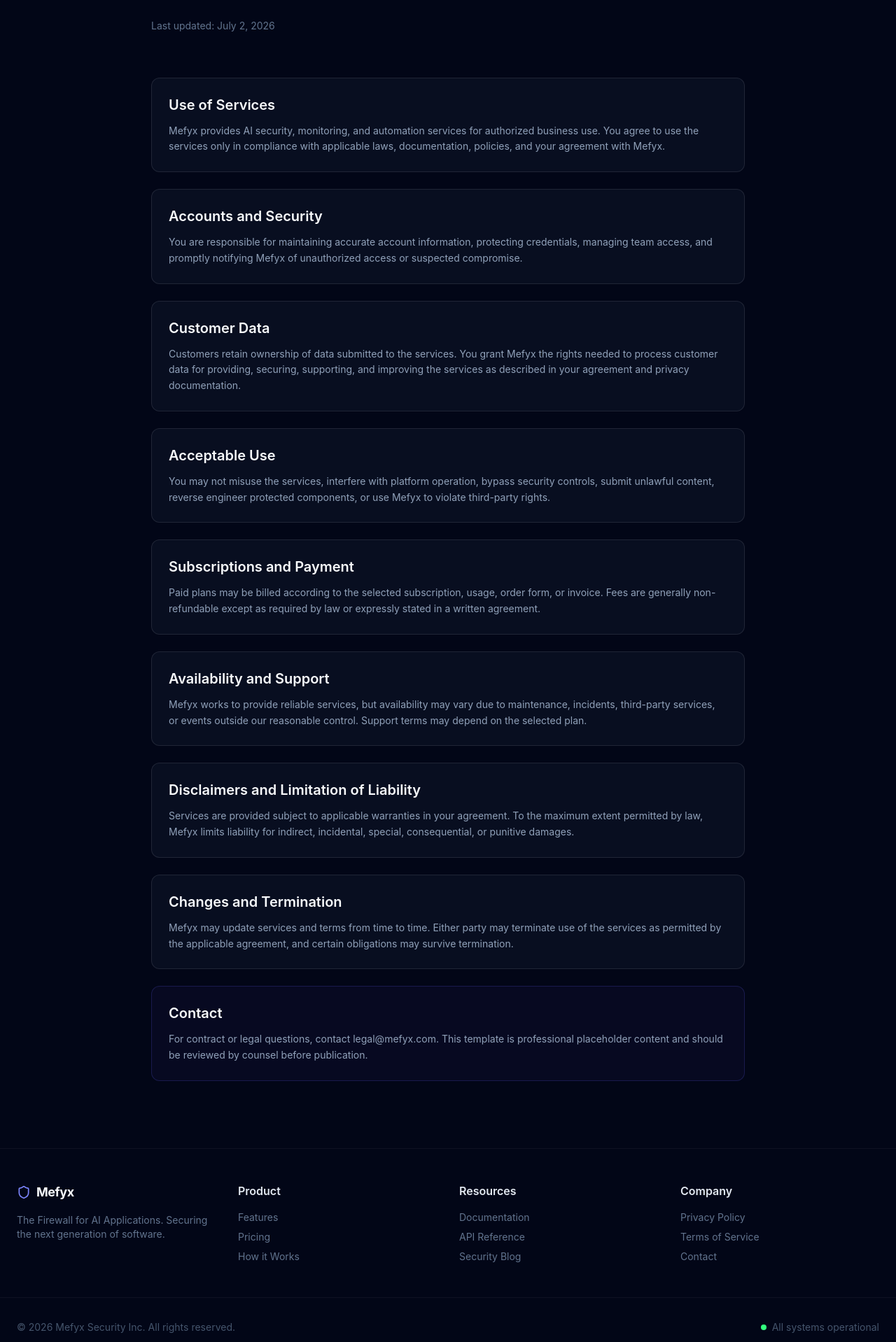
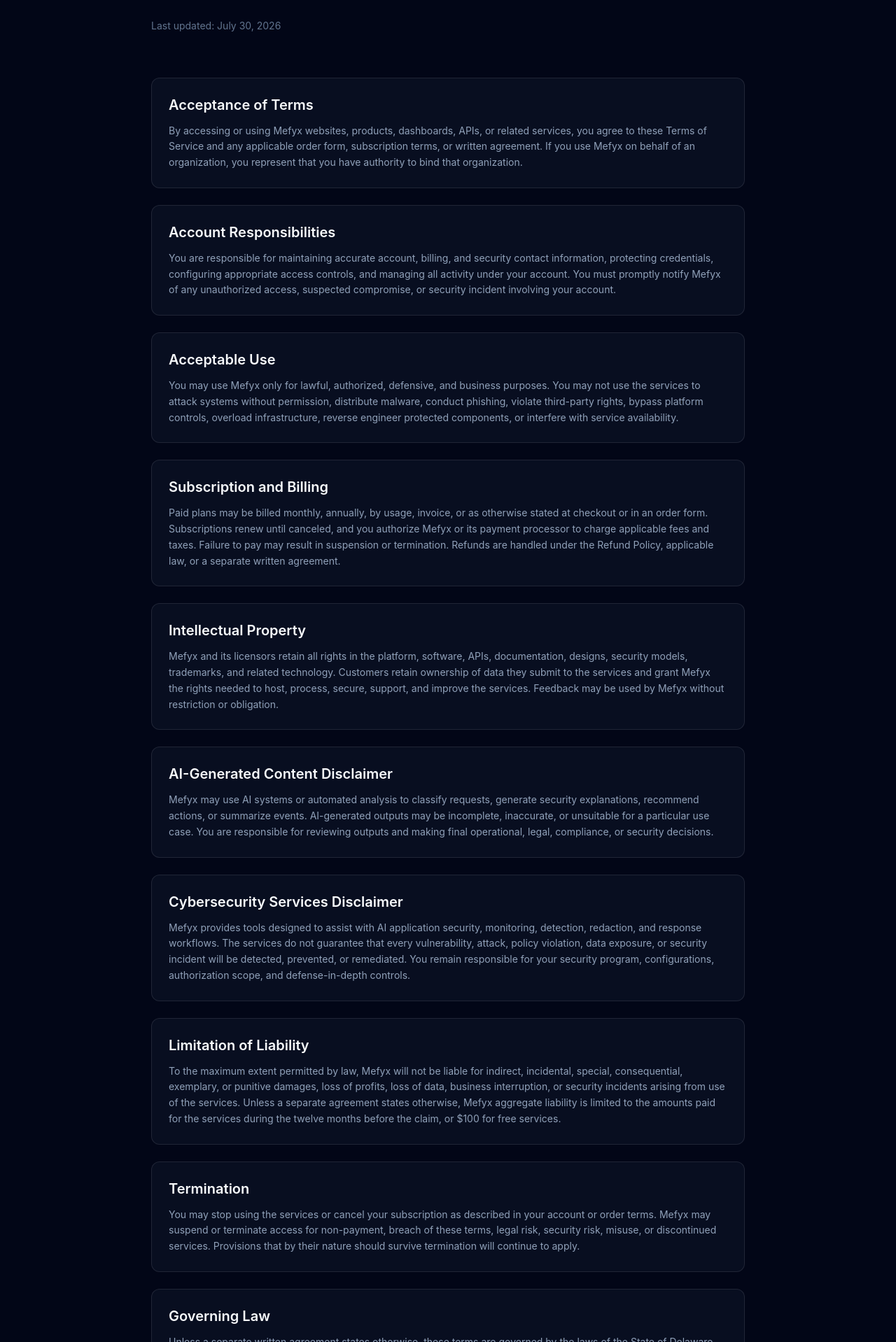
Before and after one commit to muhammadfarhanu12-ship-it/Sentinel-core, a React (Vite) app in the folder frontend/: page /terms-of-service in a window 1280 px wide. Shown: the part 302-2220 px from the top of the page at 70% size. Built offline with nearby package versions, Linux system fonts and the light colour scheme; no server answers.

Commit message:
feat: add Terms of Service, Privacy Policy, and Refund Policy pages

```diff
--- a/frontend/seo.config.ts
+++ b/frontend/seo.config.ts
@@ -6,7 +6,7 @@
 
 export const ROBOTS_NOINDEX = 'noindex, nofollow';
 
-export const CRAWLABLE_PUBLIC_ROUTES = ['/'];
+export const CRAWLABLE_PUBLIC_ROUTES = ['/', '/terms', '/privacy', '/refunds'];
 
 export const AUTH_ROUTE_PATHS = [
   '/signin',
--- a/frontend/src/App.tsx
+++ b/frontend/src/App.tsx
@@ -21,6 +21,7 @@
 import Blog from './pages/Blog';
 import Contact from './pages/Contact';
 import PrivacyPolicy from './pages/PrivacyPolicy';
+import RefundPolicy from './pages/RefundPolicy';
 import TermsOfService from './pages/TermsOfService';
 import SignIn from './pages/auth/SignIn';
 import SignUp from './pages/auth/SignUp';
@@ -71,8 +72,11 @@
           <Route path="/docs" element={<Docs />} />
           <Route path="/blog" element={<Blog />} />
           <Route path="/contact" element={<Contact />} />
-          <Route path="/privacy-policy" element={<PrivacyPolicy />} />
-          <Route path="/terms-of-service" element={<TermsOfService />} />
+          <Route path="/privacy" element={<PrivacyPolicy />} />
+          <Route path="/privacy-policy" element={<PrivacyPolicy canonicalPath="/privacy-policy" />} />
+          <Route path="/refunds" element={<RefundPolicy />} />
+          <Route path="/terms" element={<TermsOfService />} />
+          <Route path="/terms-of-service" element={<TermsOfService canonicalPath="/terms-of-service" />} />
           <Route path="/signin" element={<NoIndexRoute><SignIn /></NoIndexRoute>} />
           <Route path="/signup" element={<NoIndexRoute><SignUp /></NoIndexRoute>} />
           <Route path="/forgot-password" element={<NoIndexRoute><ForgotPassword /></NoIndexRoute>} />
--- a/frontend/src/components/layout/PublicLayout.tsx
+++ b/frontend/src/components/layout/PublicLayout.tsx
@@ -70,8 +70,9 @@
           <div>
             <h2 className="font-semibold text-slate-200 mb-4">Company</h2>
             <ul className="space-y-2 text-sm text-slate-500">
-              <li><Link to="/privacy-policy" className={footerLinkClass}>Privacy Policy</Link></li>
-              <li><Link to="/terms-of-service" className={footerLinkClass}>Terms of Service</Link></li>
+              <li><Link to="/privacy" className={footerLinkClass}>Privacy Policy</Link></li>
+              <li><Link to="/terms" className={footerLinkClass}>Terms of Service</Link></li>
+              <li><Link to="/refunds" className={footerLinkClass}>Refund Policy</Link></li>
               <li><Link to="/contact" className={footerLinkClass}>Contact</Link></li>
             </ul>
           </div>
--- a/frontend/src/pages/PrivacyPolicy.tsx
+++ b/frontend/src/pages/PrivacyPolicy.tsx
@@ -5,41 +5,49 @@
 const sections = [
   {
     title: 'Information We Collect',
-    body: 'We may collect account details, business contact information, billing information, product usage data, device and log information, and content submitted to Mefyx services for security analysis. Customers are responsible for ensuring they have appropriate rights to submit data to the platform.',
+    body: 'We may collect information that you provide directly, information generated through use of the services, device and log information, billing-related details, communications with Mefyx, and content submitted to the platform for AI security analysis. Customers are responsible for ensuring they have appropriate rights to submit data to Mefyx.',
   },
   {
-    title: 'How We Use Information',
-    body: 'We use information to provide and improve Mefyx services, authenticate users, process payments, monitor platform reliability, detect abuse, support customers, communicate product updates, and meet legal and security obligations.',
+    title: 'Account Information',
+    body: 'Account information may include names, email addresses, company names, roles, authentication details, team membership, billing contacts, support requests, and security settings. We use this information to create accounts, authenticate users, manage access, provide support, process subscriptions, and communicate service-related updates.',
   },
   {
-    title: 'Security and Retention',
-    body: 'We apply administrative, technical, and organizational safeguards designed to protect customer information. We retain information for as long as needed to provide services, comply with legal obligations, resolve disputes, and enforce agreements.',
+    title: 'Usage Analytics',
+    body: 'We may collect product usage analytics, feature interactions, API request metadata, performance metrics, error reports, security event summaries, and aggregated trends. We use this information to operate, secure, debug, measure, and improve Mefyx services and to detect abuse or misuse.',
   },
   {
-    title: 'Sharing and Processors',
-    body: 'We may share information with trusted service providers that support hosting, analytics, payments, communication, security, and customer operations. We do not sell personal information. We may disclose information when required by law or to protect rights, users, and services.',
+    title: 'Cookies',
+    body: 'Mefyx may use cookies, local storage, and similar technologies to keep users signed in, remember preferences, measure website performance, understand visitor behavior, protect sessions, and improve the website. Browser settings may allow you to block or delete cookies, but some features may not work properly without them.',
   },
   {
-    title: 'Customer Controls',
-    body: 'Customers may request access, correction, export, or deletion of eligible personal information, subject to contractual, legal, and security requirements. Account administrators can manage team access and security settings inside the product.',
+    title: 'Security',
+    body: 'We use administrative, technical, and organizational safeguards designed to protect information, including access controls, encryption where appropriate, monitoring, logging, and security review practices. No method of transmission or storage is completely secure, and customers should also protect their credentials, devices, and integrations.',
   },
   {
-    title: 'International Transfers',
-    body: 'Mefyx may process information in locations where we or our service providers operate. When required, we use appropriate safeguards for international data transfers.',
+    title: 'Data Retention',
+    body: 'We retain information for as long as needed to provide services, maintain accounts, meet legal and tax obligations, resolve disputes, enforce agreements, prevent abuse, and preserve security records. Retention periods may vary by data type, account settings, subscription status, legal requirements, and customer instructions.',
   },
   {
-    title: 'Changes to This Policy',
-    body: 'We may update this Privacy Policy from time to time. Material changes will be reflected by updating the effective date or providing additional notice when appropriate.',
+    title: 'Third-Party Services',
+    body: 'We may use trusted third-party providers for hosting, infrastructure, analytics, payment processing, email delivery, customer support, security monitoring, and similar business operations. These providers may process information only as needed to perform services for Mefyx. We do not sell personal information.',
+  },
+  {
+    title: 'User Rights',
+    body: 'Depending on your location and relationship with Mefyx, you may have rights to access, correct, export, delete, restrict, or object to certain processing of personal information. Account administrators can manage team access and product settings, and eligible requests may be sent to Mefyx for review subject to legal, contractual, and security requirements.',
   },
 ];
 
-export default function PrivacyPolicy() {
+type PrivacyPolicyProps = {
+  canonicalPath?: string;
+};
+
+export default function PrivacyPolicy({ canonicalPath = '/privacy' }: PrivacyPolicyProps) {
   return (
     <PublicLayout>
       <SEO
         title="Mefyx Privacy Policy | Data Protection and Platform Privacy"
-        description="Read the Mefyx Privacy Policy for information about data collection, platform usage, security safeguards, sharing, retention, and customer privacy rights."
-        path="/privacy-policy"
+        description="Read the Mefyx Privacy Policy for information about data collection, account information, analytics, cookies, security, retention, third-party services, and user rights."
+        path={canonicalPath}
       />
 
       <section className="pt-32 pb-16 px-6 max-w-4xl mx-auto">
@@ -51,7 +59,7 @@
         <p className="text-slate-400 text-lg leading-relaxed">
           This Privacy Policy explains how Mefyx Security Inc. collects, uses, protects, and shares information when customers and visitors use Mefyx websites, products, and services.
         </p>
-        <p className="text-sm text-slate-500 mt-6">Last updated: July 2, 2026</p>
+        <p className="text-sm text-slate-500 mt-6">Last updated: July 30, 2026</p>
       </section>
 
       <section className="pb-24 px-6 max-w-4xl mx-auto">
@@ -65,7 +73,7 @@
           <article className="rounded-xl border border-indigo-500/20 bg-indigo-950/20 p-6">
             <h2 className="text-xl font-semibold mb-3">Contact</h2>
             <p className="text-sm text-slate-400 leading-relaxed">
-              For privacy questions, contact Mefyx at privacy@mefyx.com or write to Mefyx Security Inc. This template is provided for professional placeholder purposes and should be reviewed by counsel before publication.
+              For privacy questions or rights requests, contact Mefyx at <a href="mailto:privacy@mefyx.com" className="text-indigo-300 hover:text-indigo-200 transition-colors">privacy@mefyx.com</a> or through the contact options available on the Mefyx website.
             </p>
           </article>
         </div>
--- /dev/null
+++ b/frontend/src/pages/RefundPolicy.tsx
@@ -0,0 +1,71 @@
+import { FileText } from 'lucide-react';
+import { SEO } from '../components/SEO';
+import { PublicLayout } from '../components/layout/PublicLayout';
+
+const sections = [
+  {
+    title: 'Subscription Billing',
+    body: 'Mefyx subscriptions may be billed through monthly plans, annual plans, usage-based charges, invoices, or other terms shown at checkout or in a signed order form. By purchasing a paid plan, you authorize Mefyx or its payment processor to charge the applicable fees, taxes, and renewal amounts for your selected subscription.',
+  },
+  {
+    title: 'Monthly and Annual Subscriptions',
+    body: 'Monthly subscriptions renew each month until canceled. Annual subscriptions renew each year until canceled and may be priced differently from month-to-month plans. Unless a checkout page, order form, or written agreement states otherwise, subscription fees are charged in advance for the selected billing period.',
+  },
+  {
+    title: 'Cancellation Process',
+    body: 'You may cancel a subscription from your account billing settings when available or by contacting Mefyx support. Cancellation stops future renewals, but access to paid features may continue until the end of the current billing period unless otherwise stated in your plan or agreement.',
+  },
+  {
+    title: 'Refund Eligibility',
+    body: 'Fees are generally non-refundable once a subscription period begins, except where required by law, expressly stated in a written agreement, or approved by Mefyx. Refund requests may be reviewed based on the billing event, account status, service access, usage, applicable plan terms, and whether the request relates to a first-time purchase, billing error, or service issue.',
+  },
+  {
+    title: 'Duplicate or Accidental Payments',
+    body: 'If you believe you were charged twice, charged accidentally, or billed for an incorrect amount, contact support with the account email, invoice or receipt number, charge date, and a brief description of the issue. Confirmed duplicate or accidental payments may be refunded or credited as appropriate.',
+  },
+  {
+    title: 'Contact Support',
+    body: 'For billing, cancellation, or refund questions, contact Mefyx support. We may need account ownership verification before discussing billing details or processing a request.',
+  },
+];
+
+export default function RefundPolicy() {
+  return (
+    <PublicLayout>
+      <SEO
+        title="Mefyx Refund Policy | Subscription Billing and Cancellations"
+        description="Review the Mefyx Refund Policy for monthly and annual subscriptions, cancellation process, refund eligibility, duplicate payments, and billing support."
+        path="/refunds"
+      />
+
+      <section className="pt-32 pb-16 px-6 max-w-4xl mx-auto">
+        <span className="inline-flex items-center space-x-2 bg-indigo-500/10 border border-indigo-500/20 rounded-full px-3 py-1 text-xs font-medium text-indigo-300 mb-6">
+          <FileText className="w-3.5 h-3.5" />
+          <span>Legal</span>
+        </span>
+        <h1 className="text-4xl md:text-5xl font-bold tracking-tight mb-5">Refund Policy</h1>
+        <p className="text-slate-400 text-lg leading-relaxed">
+          This Refund Policy explains how Mefyx handles subscription billing, cancellations, refund requests, and duplicate or accidental payments.
+        </p>
+        <p className="text-sm text-slate-500 mt-6">Last updated: July 30, 2026</p>
+      </section>
+
+      <section className="pb-24 px-6 max-w-4xl mx-auto">
+        <div className="space-y-6">
+          {sections.map((section) => (
+            <article key={section.title} className="rounded-xl border border-white/10 bg-slate-900/50 p-6">
+              <h2 className="text-xl font-semibold mb-3">{section.title}</h2>
+              <p className="text-sm text-slate-400 leading-relaxed">{section.body}</p>
+            </article>
+          ))}
+          <article className="rounded-xl border border-indigo-500/20 bg-indigo-950/20 p-6">
+            <h2 className="text-xl font-semibold mb-3">Support Contact</h2>
+            <p className="text-sm text-slate-400 leading-relaxed">
+              Contact support at <a href="mailto:support@mefyx.com" className="text-indigo-300 hover:text-indigo-200 transition-colors">support@mefyx.com</a> with your account email and invoice details so the Mefyx team can review your request.
+            </p>
+          </article>
+        </div>
+      </section>
+    </PublicLayout>
+  );
+}
--- a/frontend/src/pages/TermsOfService.tsx
+++ b/frontend/src/pages/TermsOfService.tsx
@@ -4,46 +4,58 @@
 
 const sections = [
   {
-    title: 'Use of Services',
-    body: 'Mefyx provides AI security, monitoring, and automation services for authorized business use. You agree to use the services only in compliance with applicable laws, documentation, policies, and your agreement with Mefyx.',
+    title: 'Acceptance of Terms',
+    body: 'By accessing or using Mefyx websites, products, dashboards, APIs, or related services, you agree to these Terms of Service and any applicable order form, subscription terms, or written agreement. If you use Mefyx on behalf of an organization, you represent that you have authority to bind that organization.',
   },
   {
-    title: 'Accounts and Security',
-    body: 'You are responsible for maintaining accurate account information, protecting credentials, managing team access, and promptly notifying Mefyx of unauthorized access or suspected compromise.',
-  },
-  {
-    title: 'Customer Data',
-    body: 'Customers retain ownership of data submitted to the services. You grant Mefyx the rights needed to process customer data for providing, securing, supporting, and improving the services as described in your agreement and privacy documentation.',
+    title: 'Account Responsibilities',
+    body: 'You are responsible for maintaining accurate account, billing, and security contact information, protecting credentials, configuring appropriate access controls, and managing all activity under your account. You must promptly notify Mefyx of any unauthorized access, suspected compromise, or security incident involving your account.',
   },
   {
     title: 'Acceptable Use',
-    body: 'You may not misuse the services, interfere with platform operation, bypass security controls, submit unlawful content, reverse engineer protected components, or use Mefyx to violate third-party rights.',
+    body: 'You may use Mefyx only for lawful, authorized, defensive, and business purposes. You may not use the services to attack systems without permission, distribute malware, conduct phishing, violate third-party rights, bypass platform controls, overload infrastructure, reverse engineer protected components, or interfere with service availability.',
   },
   {
-    title: 'Subscriptions and Payment',
-    body: 'Paid plans may be billed according to the selected subscription, usage, order form, or invoice. Fees are generally non-refundable except as required by law or expressly stated in a written agreement.',
+    title: 'Subscription and Billing',
+    body: 'Paid plans may be billed monthly, annually, by usage, invoice, or as otherwise stated at checkout or in an order form. Subscriptions renew until canceled, and you authorize Mefyx or its payment processor to charge applicable fees and taxes. Failure to pay may result in suspension or termination. Refunds are handled under the Refund Policy, applicable law, or a separate written agreement.',
   },
   {
-    title: 'Availability and Support',
-    body: 'Mefyx works to provide reliable services, but availability may vary due to maintenance, incidents, third-party services, or events outside our reasonable control. Support terms may depend on the selected plan.',
+    title: 'Intellectual Property',
+    body: 'Mefyx and its licensors retain all rights in the platform, software, APIs, documentation, designs, security models, trademarks, and related technology. Customers retain ownership of data they submit to the services and grant Mefyx the rights needed to host, process, secure, support, and improve the services. Feedback may be used by Mefyx without restriction or obligation.',
   },
   {
-    title: 'Disclaimers and Limitation of Liability',
-    body: 'Services are provided subject to applicable warranties in your agreement. To the maximum extent permitted by law, Mefyx limits liability for indirect, incidental, special, consequential, or punitive damages.',
+    title: 'AI-Generated Content Disclaimer',
+    body: 'Mefyx may use AI systems or automated analysis to classify requests, generate security explanations, recommend actions, or summarize events. AI-generated outputs may be incomplete, inaccurate, or unsuitable for a particular use case. You are responsible for reviewing outputs and making final operational, legal, compliance, or security decisions.',
   },
   {
-    title: 'Changes and Termination',
-    body: 'Mefyx may update services and terms from time to time. Either party may terminate use of the services as permitted by the applicable agreement, and certain obligations may survive termination.',
+    title: 'Cybersecurity Services Disclaimer',
+    body: 'Mefyx provides tools designed to assist with AI application security, monitoring, detection, redaction, and response workflows. The services do not guarantee that every vulnerability, attack, policy violation, data exposure, or security incident will be detected, prevented, or remediated. You remain responsible for your security program, configurations, authorization scope, and defense-in-depth controls.',
+  },
+  {
+    title: 'Limitation of Liability',
+    body: 'To the maximum extent permitted by law, Mefyx will not be liable for indirect, incidental, special, consequential, exemplary, or punitive damages, loss of profits, loss of data, business interruption, or security incidents arising from use of the services. Unless a separate agreement states otherwise, Mefyx aggregate liability is limited to the amounts paid for the services during the twelve months before the claim, or $100 for free services.',
+  },
+  {
+    title: 'Termination',
+    body: 'You may stop using the services or cancel your subscription as described in your account or order terms. Mefyx may suspend or terminate access for non-payment, breach of these terms, legal risk, security risk, misuse, or discontinued services. Provisions that by their nature should survive termination will continue to apply.',
+  },
+  {
+    title: 'Governing Law',
+    body: 'Unless a separate written agreement states otherwise, these terms are governed by the laws of the State of Delaware and applicable federal laws of the United States, without regard to conflict of law rules. Venue and dispute procedures may be further defined in an applicable order form or agreement.',
   },
 ];
 
-export default function TermsOfService() {
+type TermsOfServiceProps = {
+  canonicalPath?: string;
+};
+
+export default function TermsOfService({ canonicalPath = '/terms' }: TermsOfServiceProps) {
   return (
     <PublicLayout>
       <SEO
         title="Mefyx Terms of Service | Platform Terms and Conditions"
-        description="Review the Mefyx Terms of Service covering account use, customer data, acceptable use, subscriptions, support, disclaimers, and termination."
-        path="/terms-of-service"
+        description="Review the Mefyx Terms of Service covering account responsibilities, acceptable use, subscriptions, intellectual property, AI content, cybersecurity disclaimers, liability, and termination."
+        path={canonicalPath}
       />
 
       <section className="pt-32 pb-16 px-6 max-w-4xl mx-auto">
@@ -55,7 +67,7 @@
         <p className="text-slate-400 text-lg leading-relaxed">
           These Terms of Service describe the baseline terms for accessing and using Mefyx websites, products, APIs, and related services.
         </p>
-        <p className="text-sm text-slate-500 mt-6">Last updated: July 2, 2026</p>
+        <p className="text-sm text-slate-500 mt-6">Last updated: July 30, 2026</p>
       </section>
 
       <section className="pb-24 px-6 max-w-4xl mx-auto">
@@ -69,7 +81,7 @@
           <article className="rounded-xl border border-indigo-500/20 bg-indigo-950/20 p-6">
             <h2 className="text-xl font-semibold mb-3">Contact</h2>
             <p className="text-sm text-slate-400 leading-relaxed">
-              For contract or legal questions, contact legal@mefyx.com. This template is professional placeholder content and should be reviewed by counsel before publication.
+              For contract, legal, or terms-related questions, contact Mefyx at <a href="mailto:legal@mefyx.com" className="text-indigo-300 hover:text-indigo-200 transition-colors">legal@mefyx.com</a> or through the contact options available on the Mefyx website.
             </p>
           </article>
         </div>
```
Also changed, not shown: 1 other file (tests, documents, lock files or other folders).
